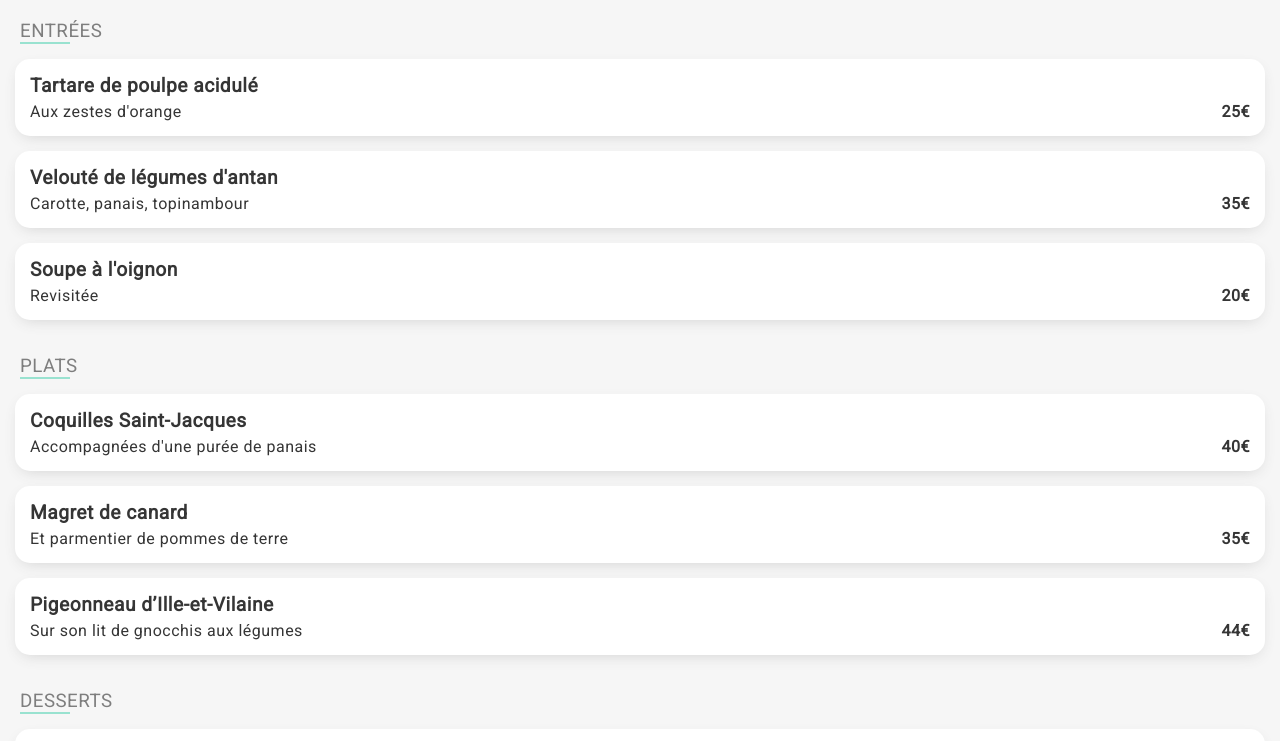
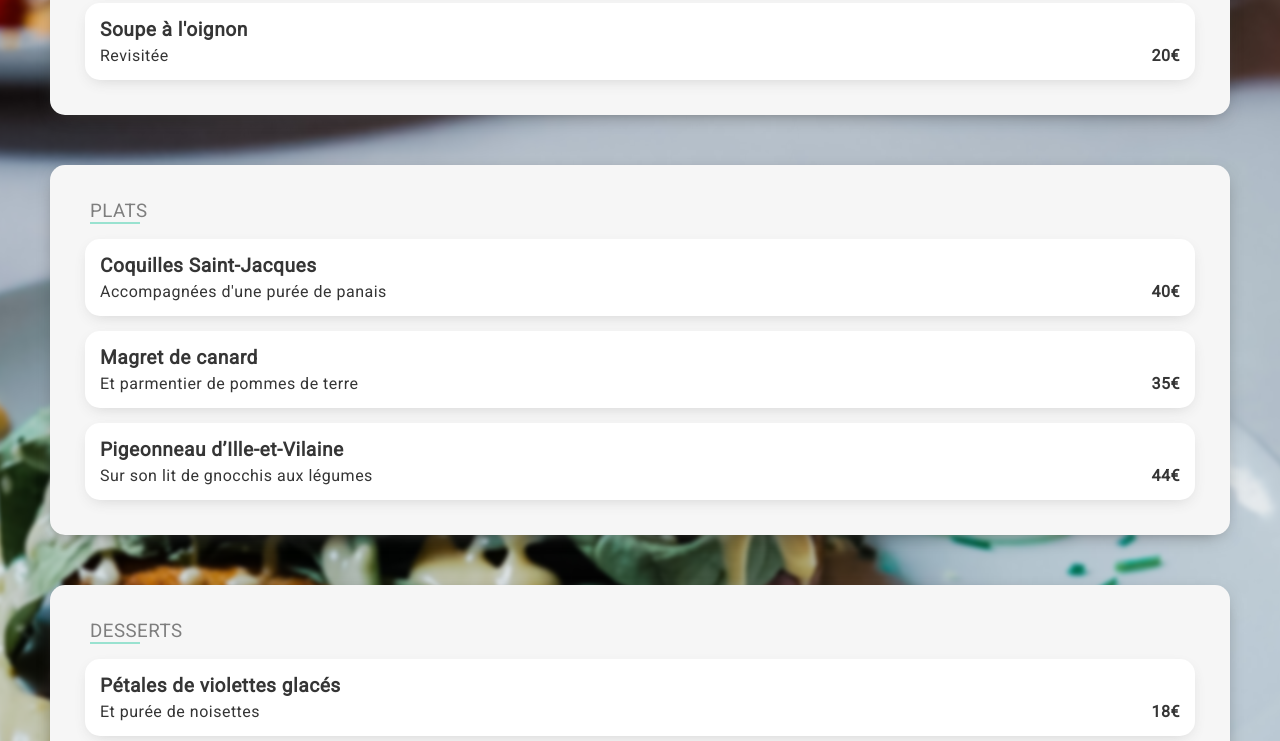
Before and after one commit to MathieuBouvet/MathieuBouvet_3_26022021, a website: page pages/a-la-francaise.html in a window 1280 px wide. Shown: the part 484-1225 px from the top of the page. Drawn offline with Linux system fonts and the light colour scheme; a web font is replaced by a local one.

Commit message:
Add responsivness for tablets to restaurant pages

```diff
--- a/pages/a-la-francaise.html
+++ b/pages/a-la-francaise.html
@@ -33,9 +33,10 @@
         <h1 class="alternative-font text-darker">ohmyfood</h1>
       </div>
     </header>
-    <main class="restaurant-page">
+    <main class="restaurant-page restaurant-img-a-la-francaise">
       <article class="restaurant-full">
         <h2 class="alternative-font text-darker">À la française</h2>
+        <div class="choices">
           <section class="choice-container">
             <h3 class="text-lightest dish-type-title">Entrées</h3>
             <div class="dish">
@@ -155,6 +156,7 @@
               </div>
             </div>
           </section>
+        </div>
         <button class="order-button" type="button">Commander</button>
       </article>
     </main>
--- a/sass/_variables.scss
+++ b/sass/_variables.scss
@@ -16,6 +16,8 @@ $color-dark: #353535;
 $color-lighter-dark: #444444;
 $color-lightest-dark: #7e7e7e;
 
+$restaurant-names: "a-la-francaise", "note-enchantee", "palette-du-gout", "delice-des-sens";
+
 $breakpoints: (
   tablet: 600px,
   desktop: 1000px,
--- a/sass/components/_restaurant.scss
+++ b/sass/components/_restaurant.scss
@@ -60,6 +60,7 @@
     }
 
     .heart {
+      cursor: pointer;
       &::before {
         display: inline-block;
         font-style: normal;
--- a/sass/pages/_index.scss
+++ b/sass/pages/_index.scss
@@ -1,3 +1,4 @@
 @forward  "main-page";
 @forward "main-page.tablet";
 @forward "restaurant-page";
+@forward "restaurant-page.tablet";
--- a/sass/pages/_restaurant-page.scss
+++ b/sass/pages/_restaurant-page.scss
@@ -2,7 +2,6 @@
 @use "../mixins";
 
 $menuItemsWidth: 20px;
-$restaurant-names: "a-la-francaise", "note-enchantee", "palette-du-gout", "delice-des-sens";
 $articleRadius: 38px;
 
 .restaurant-page {
@@ -35,12 +34,13 @@ $articleRadius: 38px;
       margin-top: 8px;
     }
   }
-  @each $name in $restaurant-names {
+  @each $name in variables.$restaurant-names {
     &.restaurant-img-#{$name} {
       background-image: url("../images/#{$name}.jpg");
     }
   }
 }
+
 
 .restaurant-full {
   background-color: variables.$color-foundation-1;
--- /dev/null
+++ b/sass/pages/_restaurant-page.tablet.scss
@@ -0,0 +1,58 @@
+@use "../variables";
+@use "../mixins";
+
+@include mixins.at-least-tablet() {
+  .restaurant-page-header {
+    height: auto;
+    @each $name in variables.$restaurant-names {
+      &.restaurant-img-#{$name} {
+        background-image: none;
+      }
+    }
+  }
+
+  .restaurant-page {
+    position: relative;
+    overflow: hidden;
+
+    &::before {
+      content: "";
+      position: absolute;
+      top: 0;
+      left: 0;
+      width: 100%;
+      height: 100%;
+      filter: blur(2px);
+      transform: scale(1.1);
+      background-size: cover;
+      background-position: center;
+      background-repeat: no-repeat;
+    }
+  }
+  @each $name in variables.$restaurant-names {
+    .restaurant-img-#{$name}::before {
+      background-image: url("../images/#{$name}.jpg");
+    }
+  }
+
+  .restaurant-full {
+    transform: translateY(0);
+    background-color: transparent;
+    padding: 50px;
+
+    h2 {
+      background-color: variables.$color-foundation-1;
+      border-radius: 15px;
+      padding: 25px 35px;
+      @include mixins.shadow();
+    }
+  }
+
+  .choice-container {
+    background-color: variables.$color-foundation-1;
+    padding: 35px;
+    border-radius: 15px;
+    margin-top: 50px;
+    @include mixins.shadow();
+  }
+}
```
Also changed, not shown: pages/la-note-enchantee.html (+6 -2 lines), pages/la-palette-du-gout.html (+3 -1 lines), pages/le-delice-des-sens.html (+3 -1 lines), css/build.css, 1 other file. Lines whose indentation alone changed are shown as unchanged.
